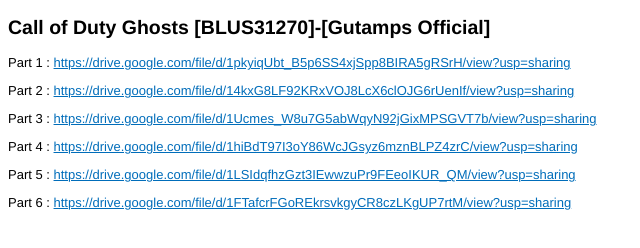
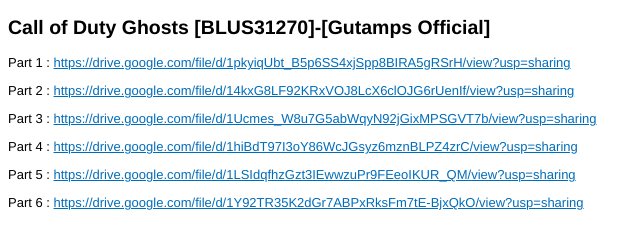
Before and after one commit to gutampsid/codgtgogd.github.io, a plain HTML site: page index.html in a window 1280 px wide. Shown: the full height of the page, 0-640 px from the left. Drawn offline with Linux system fonts and the light colour scheme.

Commit message:
Update index.html

```diff
--- a/index.html
+++ b/index.html
@@ -25,6 +25,6 @@
 <p>Part 3 : <a href="https://drive.google.com/file/d/1Ucmes_W8u7G5abWqyN92jGixMPSGVT7b/view?usp=sharing" target="_blank" rel="noopener">https://drive.google.com/file/d/1Ucmes_W8u7G5abWqyN92jGixMPSGVT7b/view?usp=sharing</a></p>
 <p>Part 4 : <a href="https://drive.google.com/file/d/1hiBdT97I3oY86WcJGsyz6mznBLPZ4zrC/view?usp=sharing" target="_blank" rel="noopener">https://drive.google.com/file/d/1hiBdT97I3oY86WcJGsyz6mznBLPZ4zrC/view?usp=sharing</a></p>
 <p>Part 5 : <a href="https://drive.google.com/file/d/1LSIdqfhzGzt3IEwwzuPr9FEeoIKUR_QM/view?usp=sharing" target="_blank" rel="noopener">https://drive.google.com/file/d/1LSIdqfhzGzt3IEwwzuPr9FEeoIKUR_QM/view?usp=sharing</a></p>
-<p>Part 6 : <a href="https://drive.google.com/file/d/1FTafcrFGoREkrsvkgyCR8czLKgUP7rtM/view?usp=sharing" target="_blank" rel="noopener">https://drive.google.com/file/d/1FTafcrFGoREkrsvkgyCR8czLKgUP7rtM/view?usp=sharing</a></p></anotepad>
+<p>Part 6 : <a href="https://drive.google.com/file/d/1Y92TR35K2dGr7ABPxRksFm7tE-BjxQkO/view?usp=sharing" target="_blank" rel="noopener">https://drive.google.com/file/d/1Y92TR35K2dGr7ABPxRksFm7tE-BjxQkO/view?usp=sharing</a></p></anotepad>
 </body>
 </html>
```
